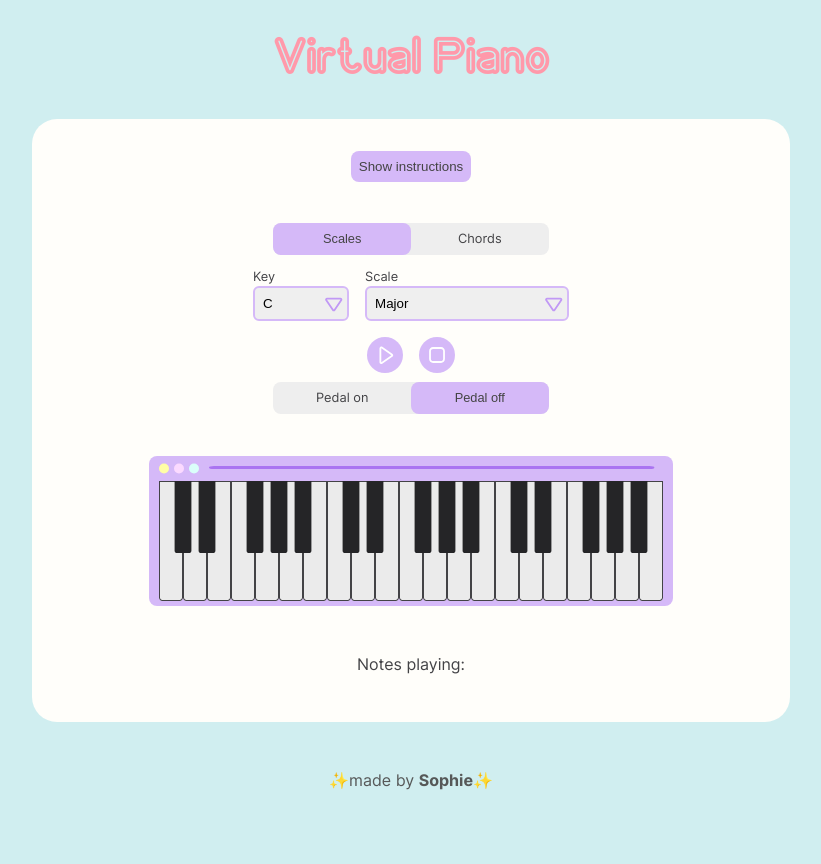
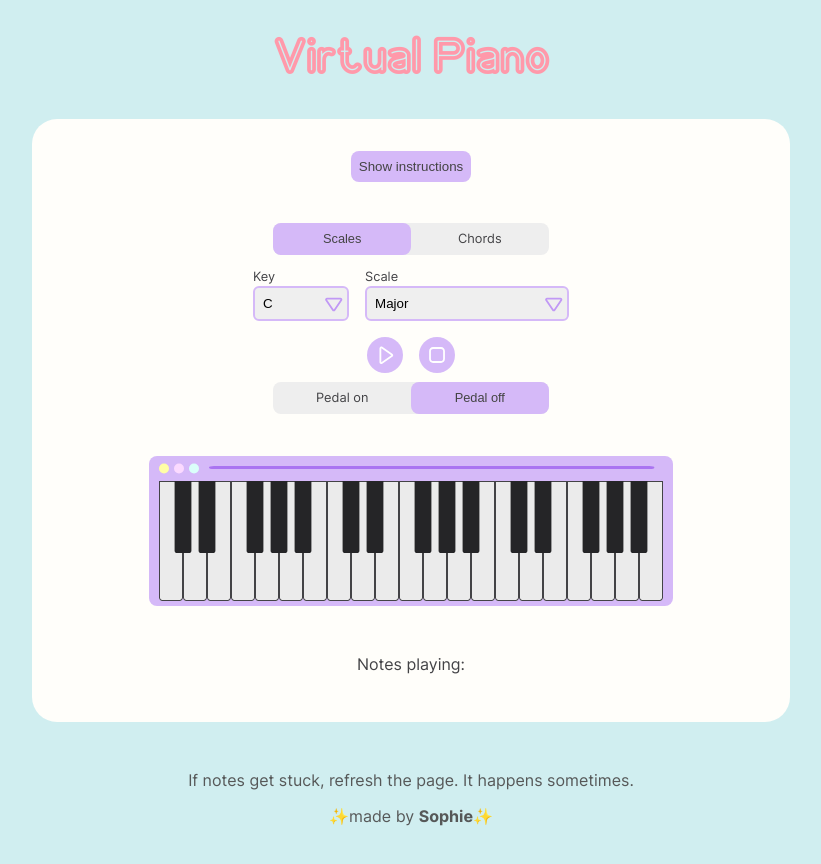
Before and after one commit to icodeocean/pianist, a Next.js app: page / in a window 1280 px wide. Shown: the top 864 px of the page, without its empty margins (229-1050 px from the left). Before the commit the page ends 838 px from the top, so only its background shows below. Built offline with nearby package versions, Linux system fonts and the light colour scheme.

Commit message:
Add refresh instruction to footer

```diff
--- a/pages/index.tsx
+++ b/pages/index.tsx
@@ -125,6 +125,7 @@ export default function Home() {
       </main>
 
       <footer className={styles.footer}>
+        <p>If notes get stuck, refresh the page. It happens sometimes.</p>
         <p>
           <span aria-hidden="true">✨</span>
           made by{" "}
```
